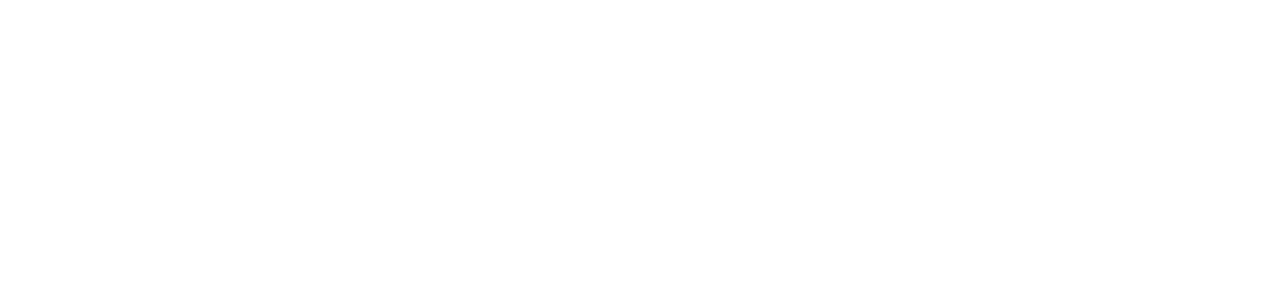
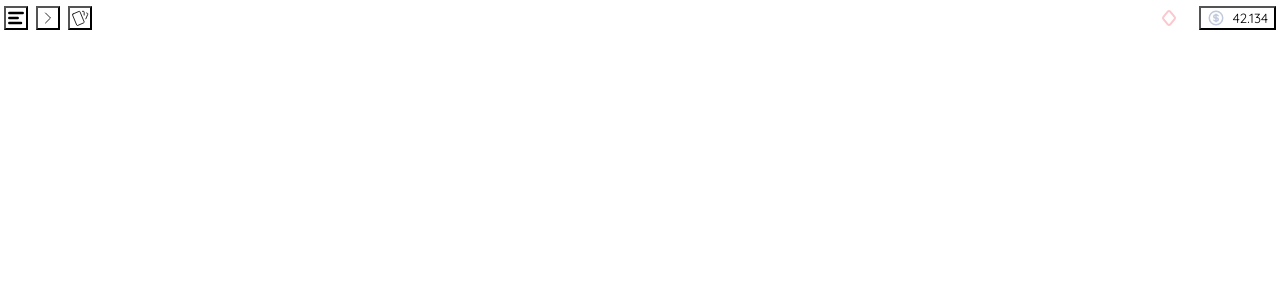
Before and after one commit to DuongQuocViet99/spacebox, a React (Create React App) app: page / in a window 1280 px wide. Shown: the top 300 px of the page. Built offline with nearby package versions, Linux system fonts and the light colour scheme.

Commit message:
use: Layout

```diff
--- a/src/App.tsx
+++ b/src/App.tsx
@@ -1,9 +1,6 @@
 import 'App.css'
+import { Layout } from 'components/common'
 
 export default function App() {
-  return (
-    <>
-
-    </>
-  )
+  return <Layout />
 }
```
